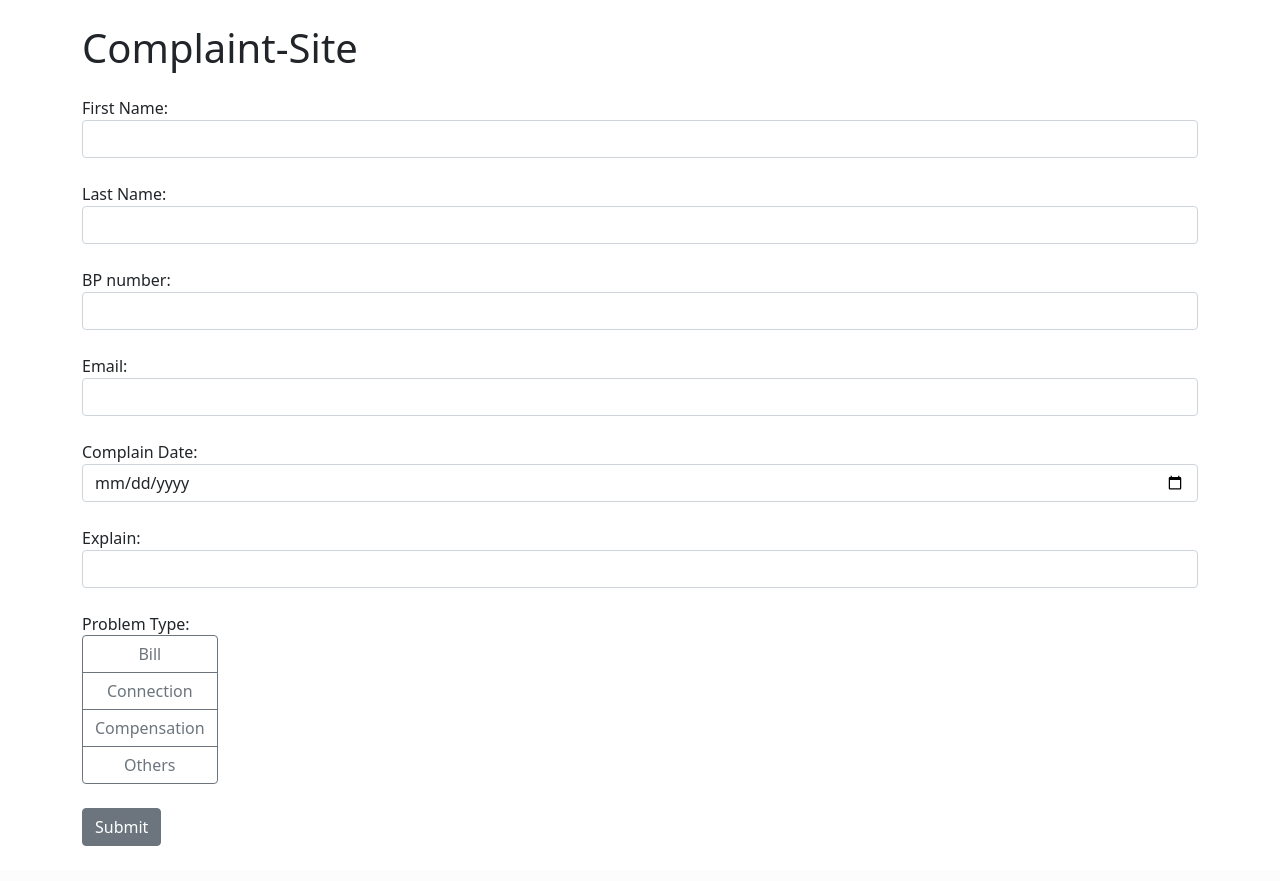
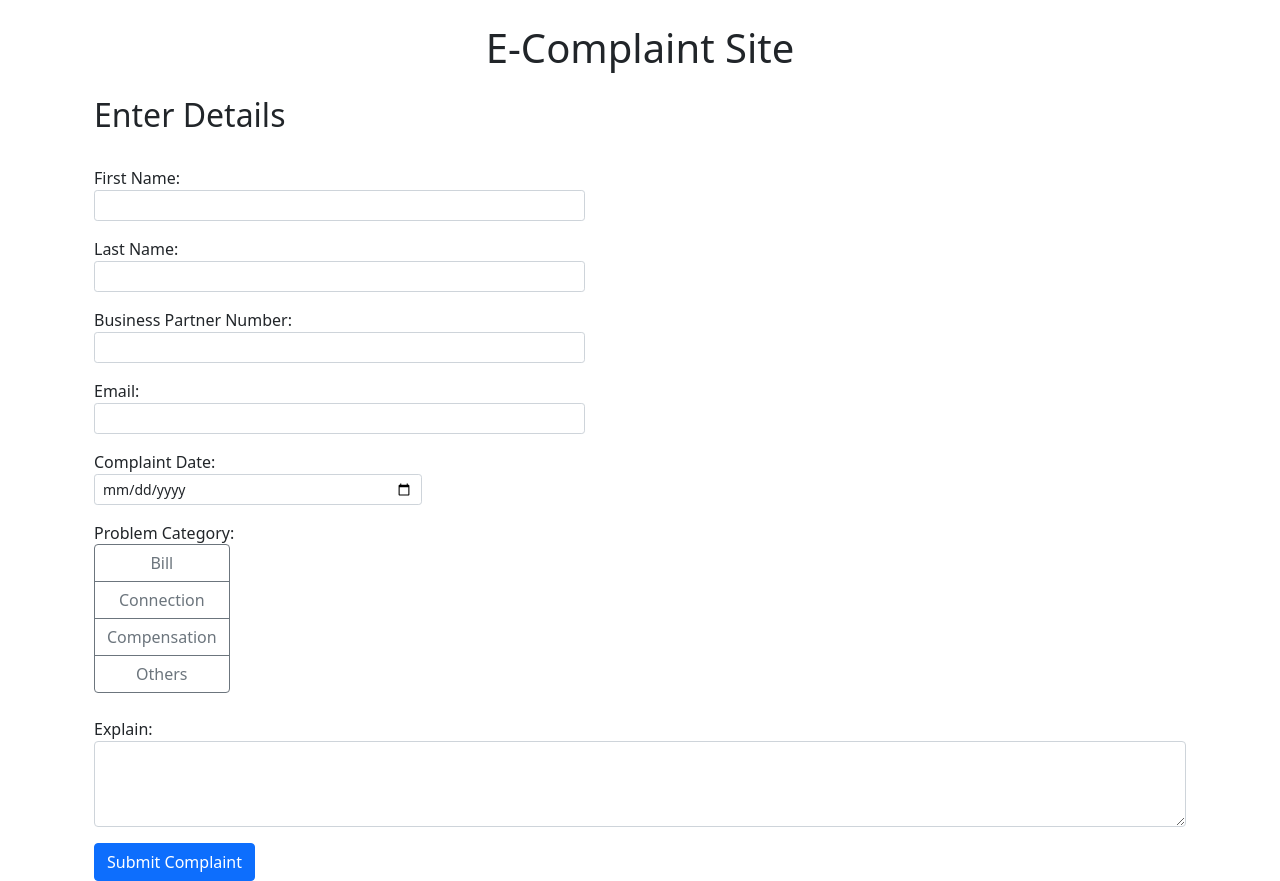
Before and after one commit to KaushikML/CSPDCL_Complaint_Site, a Django app: page / in a window 1280 px wide. Shown: the part 56-937 px from the top of the page. Before the commit the page ends 902 px from the top, so only its background shows below. Run offline with Django 5.2, Linux system fonts and the light colour scheme.

Commit message:
Changes Done

```diff
--- a/complaint_site/templates/index.html
+++ b/complaint_site/templates/index.html
@@ -1,34 +1,46 @@
 {% extends 'base.html' %}
+
 {% block content %}
-<h1 class="mt-4 mb-4">Complaint-Site</h1>
-<form method="post">
+<div class="container">
+
+  <h1 class="text-center mt-4 mb-4">E-Complaint Site</h1>
+
+  <div class="row mb-4">
+    <div class="col-md-12">
+      <h2 class="text-left">Enter Details</h2> </div>
+  </div>
+
+  <form method="post" class="complaint-form">
     {% csrf_token %}
+
+    <div class="form-group mb-3">
+      <label for="first_name" class="mr-3">First Name:</label>
+      <input type="text" class="form-control form-control-sm" id="first_name" name="first_name" required style="width: 45%;">
+    </div>
+
+    <div class="form-group mb-3">
+      <label for="last_name" class="mr-3">Last Name:</label>
+      <input type="text" class="form-control form-control-sm" id="last_name" name="last_name" required style="width: 45%;">
+    </div>
+
+    <div class="form-group mb-3">
+      <label for="bp">Business Partner Number:</label>
+      <input type="number" class="form-control form-control-sm" id="bp" name="bp" required style="width: 45%;">
+    </div>
+
+    <div class="form-group mb-3">
+      <label for="email">Email:</label>
+      <input type="email" class="form-control form-control-sm" id="email" name="email" required style="width: 45%;">
+    </div>
+
+    <div class="form-group mb-3">
+      <label for="date">Complaint Date:</label>
+      <input type="date" class="form-control form-control-sm" id="date" name="date" required style="width: 30%;">
+    </div>
+
+
     <div class="form-group mb-4">
-        <label for="first_name">First Name:</label>
-        <input class="form-control" type="text" id="first_name" name="first_name" required>
-    </div>
-    <div class="form-group mb-4">
-        <label for="last_name">Last Name:</label>
-        <input class="form-control" type="text" id="last_name" name="last_name" required>
-    </div>
-    <div class="form-group mb-4">
-        <label for="bp">BP number:</label>
-        <input class="form-control" type="number" id="bp" name="bp" required>
-    </div>
-    <div class="form-group mb-4">
-        <label for="email">Email:</label>
-        <input class="form-control" type="email" id="email" name="email" required>
-    </div>
-    <div class="form-group mb-4">
-        <label for="date">Complain Date:</label>
-        <input class="form-control" type="date" id="date" name="date" required>
-    </div>
-    <div class="form-group mb-4">
-        <label for="explain">Explain:</label>
-        <input class="form-control" type="text" id="explain" name="explain" required>
-    </div>
-        <div class="form-group mb-4">
-          <label>Problem Type: </label>
+          <label>Problem Category: </label>
           <br>
           <div class="btn-group-vertical" id="complaint">
             <input class="btn-check form-check-input" type="radio" id="bill" name="complaint" value="bill">  <label class="btn btn-outline-secondary" for="bill">Bill</label>
@@ -44,13 +56,20 @@
           </div>
         </div>
 
-    <button class="btn btn-secondary mb-4" type="submit">Submit</button>
+    <div class="form-group mb-3">
+      <label for="explain">Explain:</label>
+      <textarea class="form-control" id="explain" name="explain" rows="3" required></textarea>
+    </div>
+
+    <button type="submit" class="btn btn-primary">Submit Complaint</button>
+
     {% if messages %}
-    <div class="alert alert-success">
-        {% for message in messages %}
-            {{ message }}
-        {% endfor %}
+    <div class="alert alert-success" role="alert">
+      {% for message in messages %}
+        {{ message }}
+      {% endfor %}
     </div>
     {% endif %}
-</form>
+  </form>
+</div>
 {% endblock %}
--- a/mysite/urls.py
+++ b/mysite/urls.py
@@ -21,3 +21,7 @@ urlpatterns = [
     path('admin/', admin.site.urls),
     path('', include('complaint_site.urls'))
 ]
+
+admin.site.site_header="CSPDCL-Admin Page"
+admin.site.site_title="Admin Page"
+admin.site.index_title="Admin Area"
```
Also changed, not shown: db.sqlite3.
